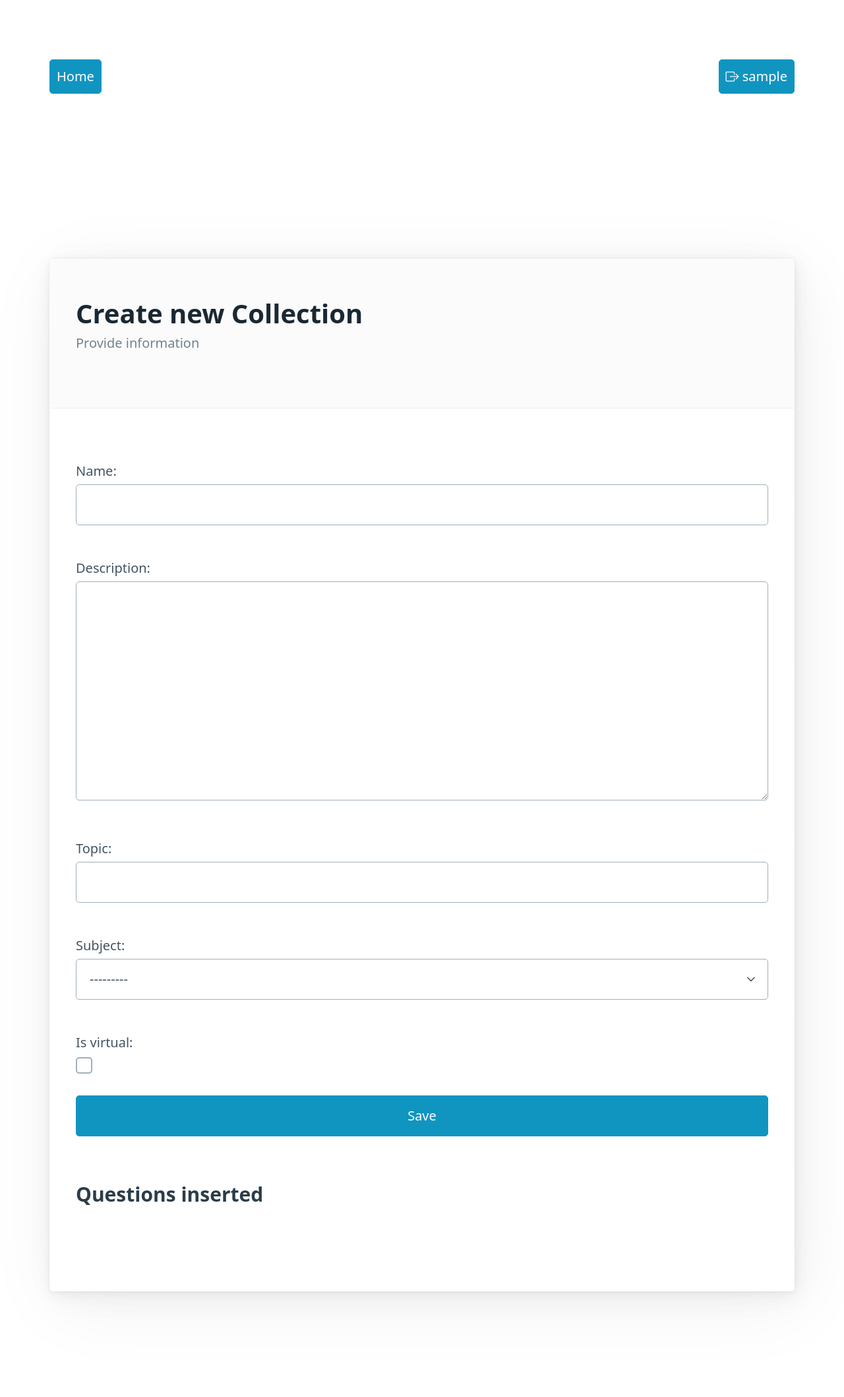
After one commit to ProfSchimd/quiz-app, a Django app: page /collection/from_questions in a window 1280 px wide. The commit adds this page. Shown: the whole page at 66% size. Run offline with Django 4.2, Linux system fonts and the light colour scheme; the visitor is signed in with stand-in values (Sample User, id 1); data that the repository does not hold is empty.

Commit message:
Implemented Collection creation from question list
Along with the JSON download button, the /question/show view has now a
second button which allows the creation of a Collection model object
using the list of selected questions. Upon successful creation, the
landing page is the summary of the Collection with button to operate
on the Collection. At the moment, this button don't trigger any
operations.

```diff
--- a/quiz_app/QuizApp/models.py
+++ b/quiz_app/QuizApp/models.py
@@ -96,6 +96,9 @@ class Collection(models.Model):
     is_virtual = models.BooleanField(default=False)
     questions = models.ManyToManyField(Question)
 
+    def __str__(self) -> str:
+        return f"{self.subject.short_name}: {self.name} ({self.id})"
+
 class Assignment(models.Model):
     # General description
     name = models.CharField(max_length=256)
--- a/quiz_app/QuizApp/urls.py
+++ b/quiz_app/QuizApp/urls.py
@@ -2,6 +2,9 @@ from django.contrib.auth.decorators import login_required, permission_required
 from django.urls import path
 
 from . import views
+
+from .models import Collection
+from django.views.generic.detail import DetailView
 
 # TODO: Add login and permission restriction where appropriate
 urlpatterns = [
@@ -15,6 +18,10 @@ urlpatterns = [
     path("question/upload", views.question_upload, name="question_upload"),
     path("question/upload/confirm", views.question_upload_confirm, name="question_upload_confirm"),
 
+    path("collection/from_questions", login_required(views.CreateCollectionView.as_view()), name="collection_from_questions"),
+
+    path("collection/<int:pk>", DetailView.as_view(model=Collection, template_name="QuizApp/collection/collection_detail.html")),
+
     path("", views.index, name="index"),
 
 ]
--- a/quiz_app/QuizApp/views.py
+++ b/quiz_app/QuizApp/views.py
@@ -1,14 +1,16 @@
 import json
 import random
+from typing import Any
 
 from django.contrib.auth.mixins import PermissionRequiredMixin
 from django.db.models import Q
+from django.forms.models import BaseModelForm
 from django.http import HttpResponse
 from django.shortcuts import get_object_or_404, redirect, render
 from django.views.generic.edit import CreateView
 
 from .forms import QuestionForm, UploadFileForm
-from .models import Question, Subject, Tag
+from .models import Collection, Question, Subject, Tag
 
 from pyquiz.pyquiz import parse_question_json, create_quiz
 
@@ -27,6 +29,30 @@ class CreateSubjectView(PermissionRequiredMixin, CreateView):
     fields =["name", "short_name", "description"]
     template_name = "QuizApp/create_subject.html"
     success_url = "/quizapp"
+
+class CreateCollectionView(PermissionRequiredMixin, CreateView):
+    permission_required = "quizapp.add_collection"
+    model = Collection
+    fields = ["name", "description", "topic", "subject", "is_virtual"]
+    template_name = "QuizApp/collection/create_collection.html"
+    success_url="/"
+
+    def form_valid(self, form):
+        model = form.save()
+        questions = questions_from_post(self.request.POST)
+        print(self.request.POST)
+        model.questions.set(questions)
+        model.save()
+        return super().form_valid(form)
+
+
+    def get_context_data(self, **kwargs):
+        context = super().get_context_data(**kwargs)
+        questions = questions_from_post(self.request.POST)
+        context["questions"] = questions
+        return context
+
+
 
 # Views requiring custom logic (w.r.t. Django helpers)
 def index(request):
@@ -64,8 +90,9 @@ def question_list(request):
 
 def question_export(request):
     if request.method == "POST":
-        question_ids = [key.split("_")[1] for key in request.POST if key.startswith("id_")]
-        questions = Question.objects.filter(pk__in=question_ids)
+        # question_ids = [key.split("_")[1] for key in request.POST if key.startswith("id_")]
+        # questions = Question.objects.filter(pk__in=question_ids)
+        questions = questions_from_post(request.POST)
         response = HttpResponse(
             content_type="application/json",
             headers={"Content-Disposition": 'attachment; filename="export.json"'},
@@ -144,3 +171,11 @@ def question_upload_confirm(request):
                 request=request
             )
     return redirect("question_upload")
+
+def collection_from_questions(request):
+    return redirect("index")
+
+def questions_from_post(post):
+    question_ids = [key.split("_")[1] for key in post if key.startswith("id_")]
+    questions = Question.objects.filter(pk__in=question_ids)
+    return questions
--- a/quiz_app/pyquiz/pyquiz.py
+++ b/quiz_app/pyquiz/pyquiz.py
@@ -73,7 +73,6 @@ def render_quiz(quiz: list, template:str, text: str, solution: str, track_n: int
     ext = extensions.get(render, '')
     text_path: str = os.path.join(destination, f'{text}.{ext}')
     solution_path: str = os.path.join(destination, f'{solution}.{ext}')
-    print(os.path.abspath(__file__))
     template: str = template if template is not None else f'{os.path.dirname(__file__)}/template.{ext}'
 
     if render.lower() == 'latex':
--- /dev/null
+++ b/quiz_app/templates/QuizApp/collection/create_collection.html
@@ -0,0 +1,24 @@
+{% extends "base.html" %}
+{% block content %}
+<article>
+    <header>
+        <hgroup>
+            <h1>Create new Collection</h1>
+            <h2>Provide information</h2>
+        </hgroup>
+    </header>
+    <form method="post">{% csrf_token %}
+        {{ form.as_p }}
+        {% for q in questions %}
+            <input type="hidden" name=id_{{q.id}}>
+        {% endfor %}
+        <input type="submit" value="Save">
+    </form>
+    <h3>Questions inserted</h3>
+    <ul>
+        {% for q in questions %}
+        <li>{{q}}</li>
+        {% endfor %}
+    </ul>
+</article>
+{% endblock %}
--- a/quiz_app/templates/QuizApp/question/question_list.html
+++ b/quiz_app/templates/QuizApp/question/question_list.html
@@ -5,7 +5,7 @@
 {% endblock %}
 {% block content %}
 <h1>Questions</h1>
-<form method="post" action={% url 'question_export' %}>
+<form method="post">
     {% csrf_token %}
 
     {% block question_list %}
@@ -23,7 +23,8 @@
                 <input id="randomSeed" name="seed" type="text" placeholder="Random seed" disabled required>
             </label>
          </div>
-        <button class="bi bi-download" role="button"> JSON</button>
+        <button formaction={% url 'question_export' %} class="bi bi-download" role="button"> JSON</button>
+        <button formaction={% url 'collection_from_questions' %} class="bi bi-save"> Save</button>
     </fieldset>
 </form>
 {% endblock %}
```
Also changed, not shown: quiz_app/templates/QuizApp/collection/collection_detail.html (added, +20 -0 lines).
